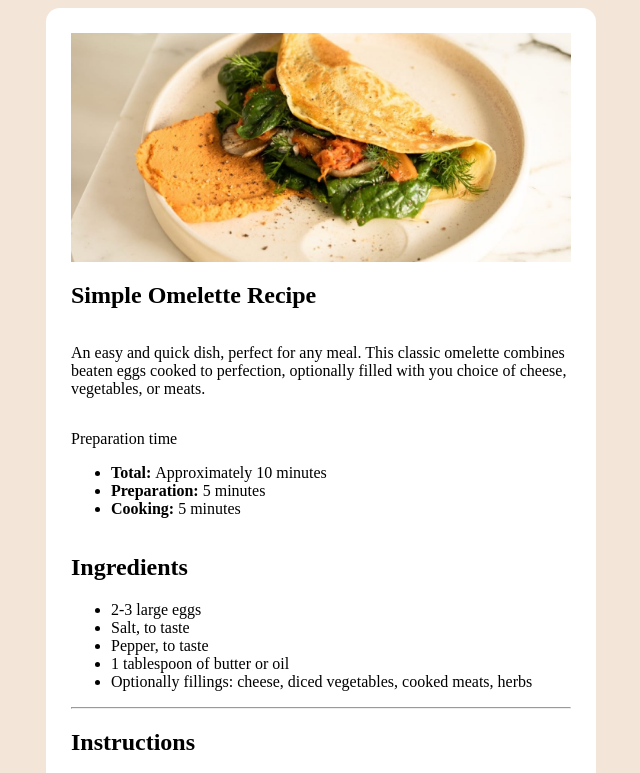
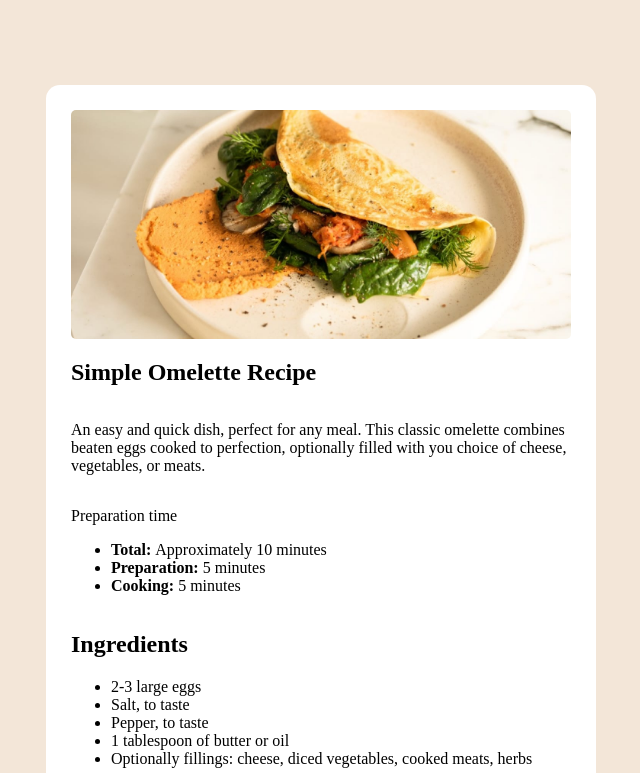
Before and after one commit to ylamik/front-end-mentor-practice, a plain HTML site: page recipe-page.html in a window 1280 px wide. Shown: the top 773 px of the page, without its empty margins (319-959 px from the left). Drawn offline with Linux system fonts and the light colour scheme.

Commit message:
Align section and image to center

```diff
--- a/styles/recipe.css
+++ b/styles/recipe.css
@@ -4,10 +4,15 @@ body{
 
 .recipe-border{
     background-color:  hsl(0, 0%, 100%);
-    margin:0 auto;
+    margin: auto;
     width:500px;
     display: flex;
     flex-direction:column;
     padding:25px 25px 25px 25px;
     border-radius: 14px;
+    margin-top:85px;
 }
+
+.food-image{
+    border-radius: 5px;
+}
```
